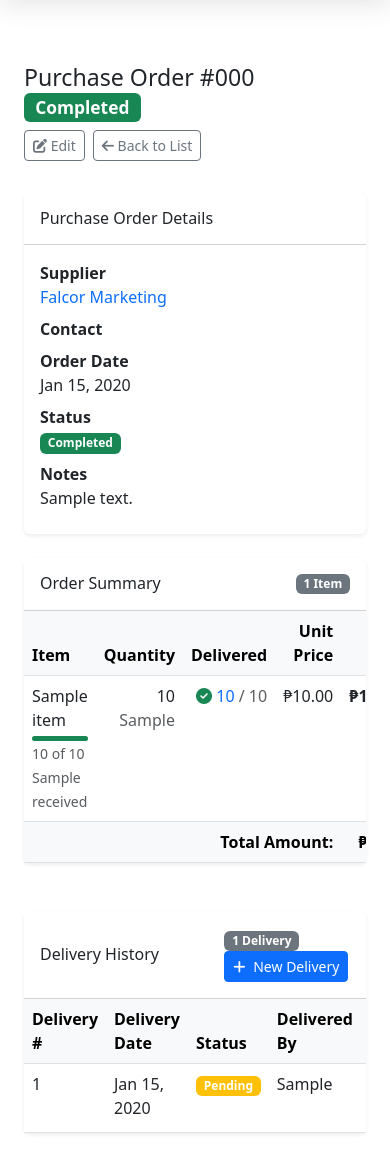
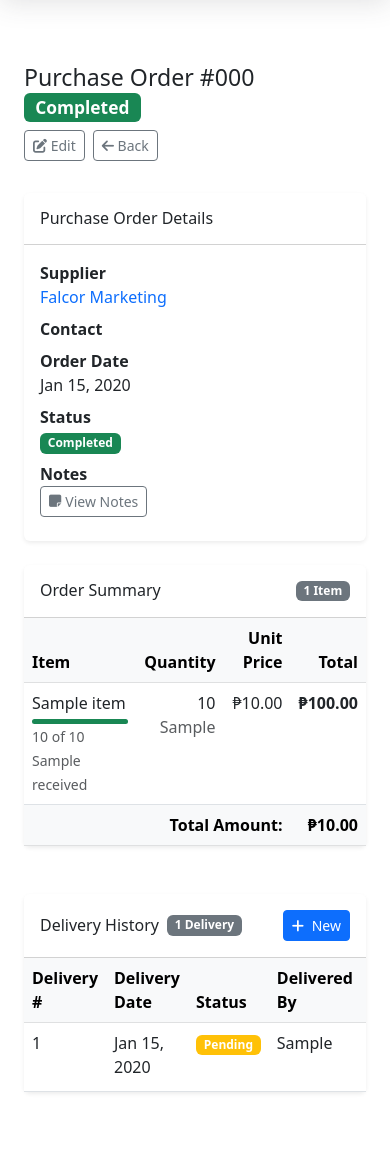
Before and after one commit to jocalvo1/store_abico, a PHP site: page /purchase_orders/view.php?id=1 in a window 390 px wide. Shown: the part 69-1226 px from the top of the page. After the commit the page ends 1162 px from the top, so only its background shows below. Run offline with PHP 8.4, Linux system fonts and the light colour scheme; the visitor is signed in with stand-in values (Sample User, id 1); data comes from the database, SQL or seed files in the repository; tables that the repository leaves empty hold one stand-in row (values such as "Sample post").

Commit message:
Purchase order - pahabol

```diff
--- a/purchase_orders/view.php
+++ b/purchase_orders/view.php
@@ -125,9 +125,9 @@ $stmt = $conn->prepare("
            d.received_by as received_by_name,
            (SELECT GROUP_CONCAT(
                 CONCAT(
-                    '<div class=\'d-flex justify-content-between\'>',
-                    '<span class=\'text-nowrap\'>', i.name, '</span>',
-                    '<span class=\'ms-2 text-muted\'>',
+                    '<div class=\'d-flex justify-content-between align-items-start\'>',
+                    '<span class=\'flex-grow-1 me-2\' style=\'min-width:0; white-space: normal; word-break: normal; overflow-wrap: break-word; flex-basis: 75%;\'>', i.name, '</span>',
+                    '<span class=\'ms-2 text-muted text-nowrap flex-shrink-0\'>',
                         CAST(COALESCE(CASE WHEN d2.status = 'completed' THEN di.received_quantity ELSE di.quantity END, 0) AS UNSIGNED), ' <small>', REPLACE(i.unit, ' ', ''), '</small>',
                     '</span>',
                     '</div>'
@@ -176,7 +176,7 @@ $conn->close();
 require_once __DIR__ . '/../templates/header.php';
 ?>
 
-<div class="container-fluid py-4">
+<div class="container-fluid py-4 pb-5">
     <div class="d-flex justify-content-between flex-wrap flex-md-nowrap align-items-center pt-3 pb-2 mb-3">
         <h1 class="h3">
             Purchase Order #<?php echo htmlspecialchars($purchase['po_number']); ?>
@@ -198,7 +198,7 @@ require_once __DIR__ . '/../templates/header.php';
                 </a>
             </div>
             <a href="index.php" class="btn btn-sm btn-outline-secondary">
-                <i class="fas fa-arrow-left"></i> Back to List
+                <i class="fas fa-arrow-left"></i> Back
             </a>
         </div>
     </div>
@@ -268,7 +268,24 @@ require_once __DIR__ . '/../templates/header.php';
 
                         <?php if (!empty($purchase['notes'])): ?>
                             <dt class="col-sm-4">Notes</dt>
-                            <dd class="col-sm-8"><?php echo nl2br(htmlspecialchars($purchase['notes'])); ?></dd>
+                            <dd class="col-sm-8">
+                                <!-- Inline on md+ -->
+                                <div class="d-none d-md-block">
+                                    <?php echo nl2br(htmlspecialchars($purchase['notes'])); ?>
+                                </div>
+                                <!-- Button + modal on mobile -->
+                                <div class="d-block d-md-none">
+                                    <button type="button"
+                                            class="btn btn-outline-secondary btn-sm js-view-note d-inline-flex align-items-center gap-1 text-nowrap"
+                                            data-bs-toggle="modal"
+                                            data-bs-target="#noteModal"
+                                            data-title="Purchase Notes"
+                                            data-content="<?php echo htmlspecialchars(trim($purchase['notes']), ENT_QUOTES, 'UTF-8'); ?>">
+                                        <i class="fas fa-sticky-note"></i>
+                                        <span>View Notes</span>
+                                    </button>
+                                </div>
+                            </dd>
                         <?php endif; ?>
                     </dl>
                 </div>
@@ -290,7 +307,6 @@ require_once __DIR__ . '/../templates/header.php';
                                 <tr>
                                     <th>Item</th>
                                     <th class="text-end">Quantity</th>
-                                    <th class="text-end">Delivered</th>
                                     <th class="text-end">Unit Price</th>
                                     <th class="text-end">Total</th>
                                 </tr>
@@ -314,7 +330,8 @@ require_once __DIR__ . '/../templates/header.php';
                                     ?>
                                         <tr>
                                             <td>
-                                                <div class="fw-medium"><?php echo htmlspecialchars($item['item_name']); ?></div>
+                                                <?php $nm = htmlspecialchars($item['item_name']); ?>
+                                                <div class="fw-medium text-truncate" style="max-width: 65vw;" title="<?php echo $nm; ?>"><?php echo $nm; ?></div>
                                                 <?php if ($completion > 0): ?>
                                                     <div class="progress mt-1" style="height: 5px;">
                                                         <div class="progress-bar bg-<?php echo $status_class; ?>"
@@ -334,22 +351,6 @@ require_once __DIR__ . '/../templates/header.php';
                                                 <?php echo number_format($item['quantity'], 0); ?>
                                                 <span class="text-muted"><?php echo preg_replace('/\s+/', '', $item['unit']); ?></span>
                                             </td>
-                                            <td class="text-end">
-                                                <?php
-                                                    $received = (int)$item['total_received'];
-                                                    $total = (int)$item['quantity'];
-                                                    $is_fully_received = ($received >= $total);
-                                                ?>
-                                                <?php if ($is_fully_received): ?>
-                                                    <span class="text-success">
-                                                        <i class="fas fa-check-circle"></i>
-                                                    </span>
-                                                <?php endif; ?>
-                                                <span class="<?php echo $received > 0 ? 'text-primary' : 'text-muted'; ?>">
-                                                    <?php echo number_format($received, 0); ?>
-                                                </span>
-                                                <span class="text-muted">/ <?php echo number_format($total, 0); ?></span>
-                                            </td>
                                             <td class="text-end">₱<?php echo number_format($item['unit_price'], 2); ?></td>
                                             <td class="text-end fw-bold">
                                                 ₱<?php
@@ -363,7 +364,7 @@ require_once __DIR__ . '/../templates/header.php';
                             </tbody>
                             <tfoot class="table-light">
                                 <tr>
-                                    <th colspan="4" class="text-end">Total Amount:</th>
+                                    <th colspan="3" class="text-end">Total Amount:</th>
                                     <th class="text-end">
                                         ₱<?php echo number_format($purchase['total_amount'], 2); ?>
                                     </th>
@@ -376,17 +377,19 @@ require_once __DIR__ . '/../templates/header.php';
         </div>
     </div>
 
-    <div class="card border-0 shadow-sm">
-        <div class="card-header bg-white py-3 d-flex justify-content-between align-items-center">
+    <div class="card border-0 shadow-sm" id="delivery-history-card">
+        <div class="card-header bg-white py-3 d-flex align-items-center justify-content-between">
+            <div class="d-flex align-items-center gap-2">
                 <h6 class="mb-0">Delivery History</h6>
-            <div>
-                <span class="badge bg-secondary me-2">
+                <span class="badge bg-secondary">
                     <?php echo count($deliveries); ?> <?php echo count($deliveries) === 1 ? 'Delivery' : 'Deliveries'; ?>
                 </span>
+            </div>
             <a href="create_delivery.php?purchase_id=<?php echo $purchase_id; ?>" class="btn btn-sm btn-primary">
-                    <i class="fas fa-plus me-1"></i> New Delivery
+                <i class="fas fa-plus me-1"></i>
+                <span class="d-none d-sm-inline">New Delivery</span>
+                <span class="d-inline d-sm-none">New</span>
             </a>
-            </div>
         </div>
         <div class="card-body p-0">
             <?php if (empty($deliveries)): ?>
@@ -394,7 +397,9 @@ require_once __DIR__ . '/../templates/header.php';
                     <i class="fas fa-truck fa-2x mb-3 text-muted"></i>
                     <p class="mb-3">No deliveries recorded for this purchase order.</p>
                     <a href="create_delivery.php?purchase_id=<?php echo $purchase_id; ?>" class="btn btn-primary">
-                        <i class="fas fa-plus me-1"></i> Create First Delivery
+                        <i class="fas fa-plus me-1"></i>
+                        <span class="d-none d-sm-inline">Create First Delivery</span>
+                        <span class="d-inline d-sm-none">Create</span>
                     </a>
                 </div>
             <?php else: ?>
@@ -414,6 +419,7 @@ require_once __DIR__ . '/../templates/header.php';
                         </thead>
                         <tbody>
                             <?php
+                            $delivery_counter = 1;
                             foreach ($deliveries as $delivery):
                                 $status_class = [
                                     'pending' => 'warning',
@@ -422,7 +428,7 @@ require_once __DIR__ . '/../templates/header.php';
                                 ][$delivery['status']] ?? 'secondary';
                             ?>
                                 <tr>
-                                    <td><?php echo $delivery['id']; ?></td>
+                                    <td><?php echo $delivery_counter++; ?></td>
                                     <td><?php echo date('M d, Y', strtotime($delivery['delivery_date'])); ?></td>
                                     <td>
                                         <span class="badge bg-<?php echo $status_class; ?>">
@@ -441,15 +447,42 @@ require_once __DIR__ . '/../templates/header.php';
                                         <?php endif; ?>
                                     </td>
                                     <td class="align-middle small" style="white-space: normal; word-break: break-word;">
+                                        <?php
+                                            $noteText = '';
+                                            if (!empty($delivery['cancel_reason'])) {
+                                                $noteText = trim(preg_replace('/\s+/', ' ', $delivery['cancel_reason']));
+                                            } elseif (!empty($delivery['confirm_notes'])) {
+                                                $noteText = trim(preg_replace('/\s+/', ' ', $delivery['confirm_notes']));
+                                            }
+                                        ?>
+                                        <!-- Inline text for md+ -->
+                                        <div class="d-none d-md-block">
+                                            <?php if ($noteText !== ''): ?>
                                                 <?php if (!empty($delivery['cancel_reason'])): ?>
-                                            <?php $cr = trim(preg_replace('/\s+/', ' ', $delivery['cancel_reason'])); ?>
-                                            <span class="text-danger"><?php echo htmlspecialchars($cr); ?></span>
-                                        <?php elseif (!empty($delivery['confirm_notes'])): ?>
-                                            <?php $cn = trim(preg_replace('/\s+/', ' ', $delivery['confirm_notes'])); ?>
-                                            <?php echo htmlspecialchars($cn); ?>
+                                                    <span class="text-danger"><?php echo htmlspecialchars($noteText); ?></span>
+                                                <?php else: ?>
+                                                    <?php echo htmlspecialchars($noteText); ?>
+                                                <?php endif; ?>
                                             <?php else: ?>
                                                 <span class="text-muted">—</span>
                                             <?php endif; ?>
+                                        </div>
+                                        <!-- Button + modal on mobile -->
+                                        <div class="d-block d-md-none">
+                                            <?php if ($noteText !== ''): ?>
+                                                <button type="button"
+                                                        class="btn btn-outline-secondary btn-sm js-view-note d-inline-flex align-items-center gap-1 text-nowrap"
+                                                        data-bs-toggle="modal"
+                                                        data-bs-target="#noteModal"
+                                                        data-title="Delivery Notes"
+                                                        data-content="<?php echo htmlspecialchars($noteText, ENT_QUOTES, 'UTF-8'); ?>">
+                                                    <i class="fas fa-sticky-note"></i>
+                                                    <span>Notes</span>
+                                                </button>
+                                            <?php else: ?>
+                                                <span class="text-muted">—</span>
+                                            <?php endif; ?>
+                                        </div>
                                     </td>
                                     <td class="text-end">
                                         <a href="../deliveries/view.php?id=<?php echo $delivery['id']; ?>"
@@ -467,7 +500,29 @@ require_once __DIR__ . '/../templates/header.php';
         </div>
     </div>
 </div>
+<!-- Notes Modal -->
+<div class="modal fade" id="noteModal" tabindex="-1" aria-labelledby="noteModalLabel" aria-hidden="true">
+  <div class="modal-dialog modal-dialog-centered">
+    <div class="modal-content">
+      <div class="modal-header">
+        <h5 class="modal-title" id="noteModalLabel">Notes</h5>
+        <button type="button" class="btn-close" data-bs-dismiss="modal" aria-label="Close"></button>
+      </div>
+      <div class="modal-body">
+        <pre id="noteModalContent" class="mb-0" style="white-space: pre-wrap; word-wrap: break-word;"></pre>
+      </div>
+      <div class="modal-footer">
+        <button type="button" class="btn btn-secondary" data-bs-dismiss="modal">Close</button>
+      </div>
+    </div>
+  </div>
+  </div>
 
+<!-- Back to Top Button -->
+<button type="button" id="backToTop" class="btn btn-primary rounded-circle back-to-top" aria-label="Back to top" title="Back to top">
+    <i class="fas fa-arrow-up"></i>
+    <span class="visually-hidden">Back to top</span>
+</button>
 <script>
 document.addEventListener('DOMContentLoaded', function() {
   document.querySelectorAll('.js-view-note').forEach(btn => {
```
Lines whose indentation alone changed are shown as unchanged.
